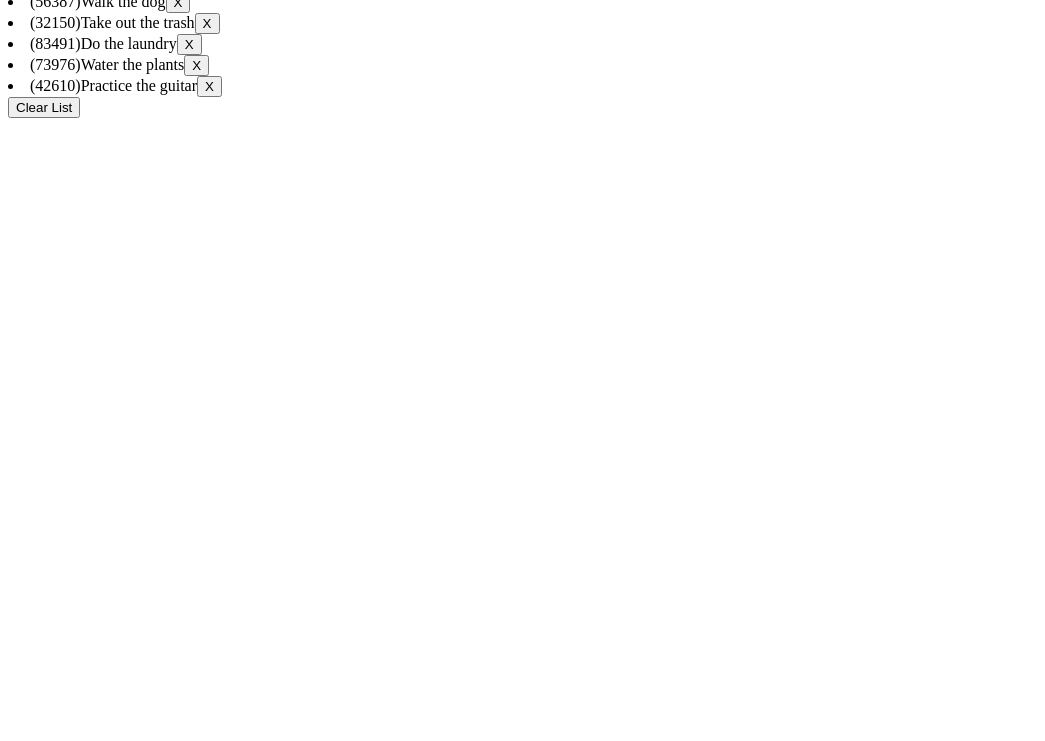
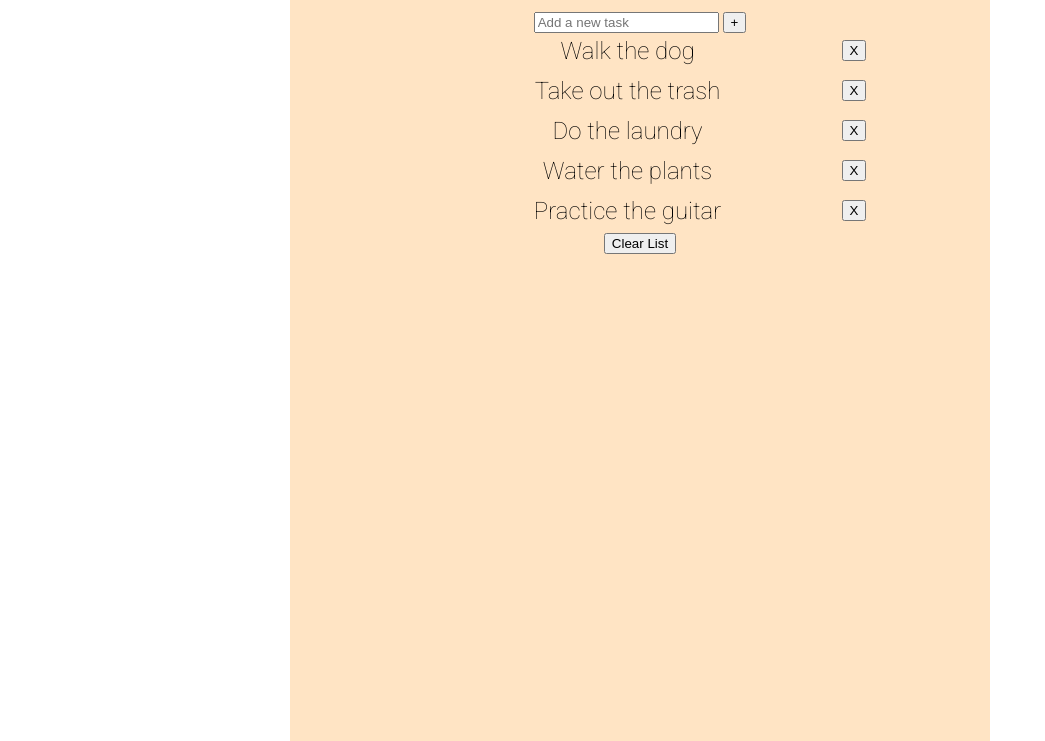
Before and after one commit to carlos-quintana/to-do-list, a plain HTML site: page index.html in a window 1280 px wide. Shown: the part 109-850 px from the top of the page, without its empty margins (0-1045 px from the left). Before the commit the page ends 800 px from the top, so only its background shows below. Drawn offline with Linux system fonts and the light colour scheme.

Commit message:
Added first iteration of styling

```diff
--- a/css/styles.css
+++ b/css/styles.css
@@ -1,6 +1,67 @@
+@import url('https://fonts.googleapis.com/css2?family=Roboto:wght@100&display=swap');
+
+body {
+    font-family: Roboto, sans-serif;
+    margin: 0;
+    height: 100vh;
+}
+
+.container {
+    background-color: bisque;
+    height: 100%;
+    width: 100%;
+    margin: 3.125rem auto 0 auto;
+    display:flex;
+    flex-direction: column;
+    align-items: center;
+}
+
+@media (min-width: 600px) {
+    .container {
+        max-width: 550px;
+    }
+}
+
+@media (min-width: 750px) {
+    .container {
+        max-width: 700px;
+    }
+}
+
+h1 {
+    margin-top: 0.3rem;
+    margin-bottom: 1.75rem;
+}
+
+#tasks-list {
+    font-size: 1.5rem;
+    list-style: none;
+    margin: 0 1rem;
+    align-self: stretch;
+}
+
+.task-row {
+    display: flex;
+    align-items: center;
+    justify-content: center;
+    margin: 0 auto 0.25rem auto;
+    padding: 0.25rem;
+}
+
+.task-id {
+    font-size: 0.7rem;
+    display:none;
+}
+
 .task-id::before {
     content:"(";
 }
 .task-id::after {
     content:")";
 }
+
+.task-description {
+    margin: 0 1rem;
+    min-width: 60%;
+    text-align: center;
+}
```
